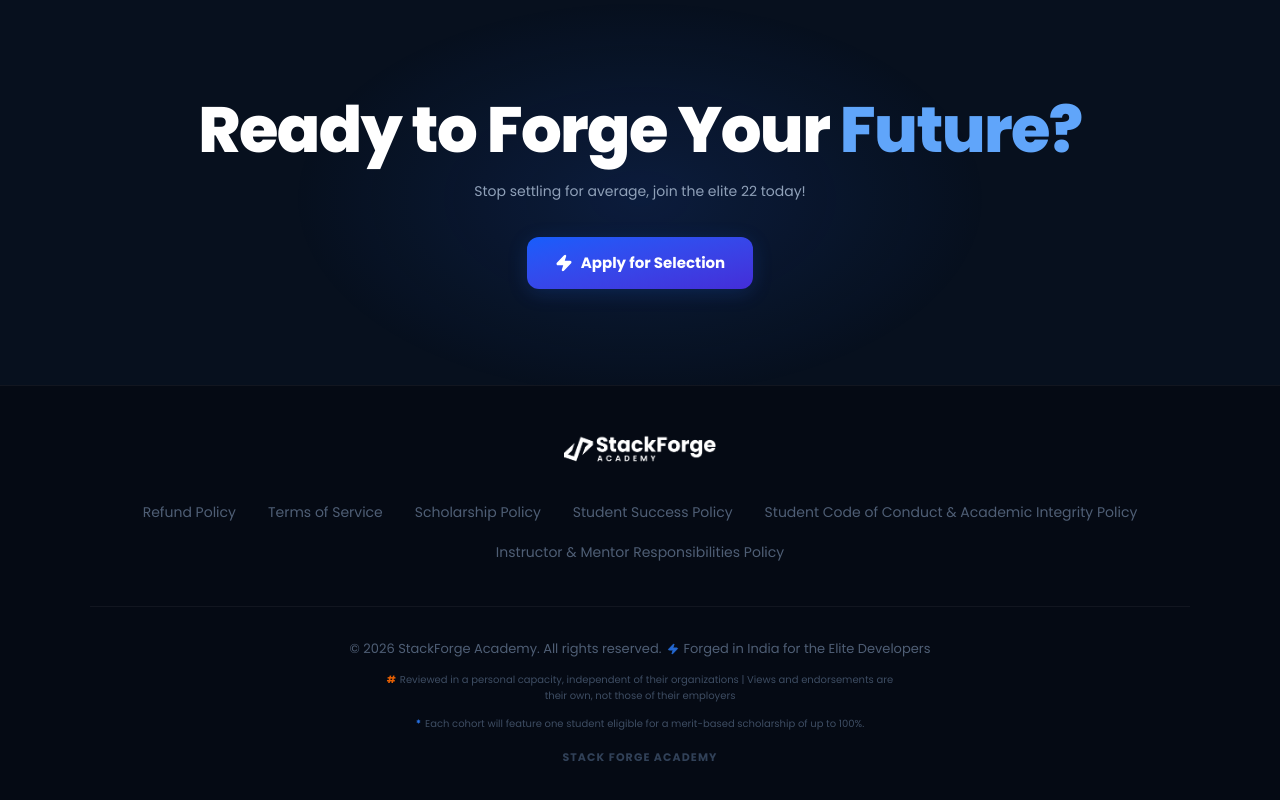
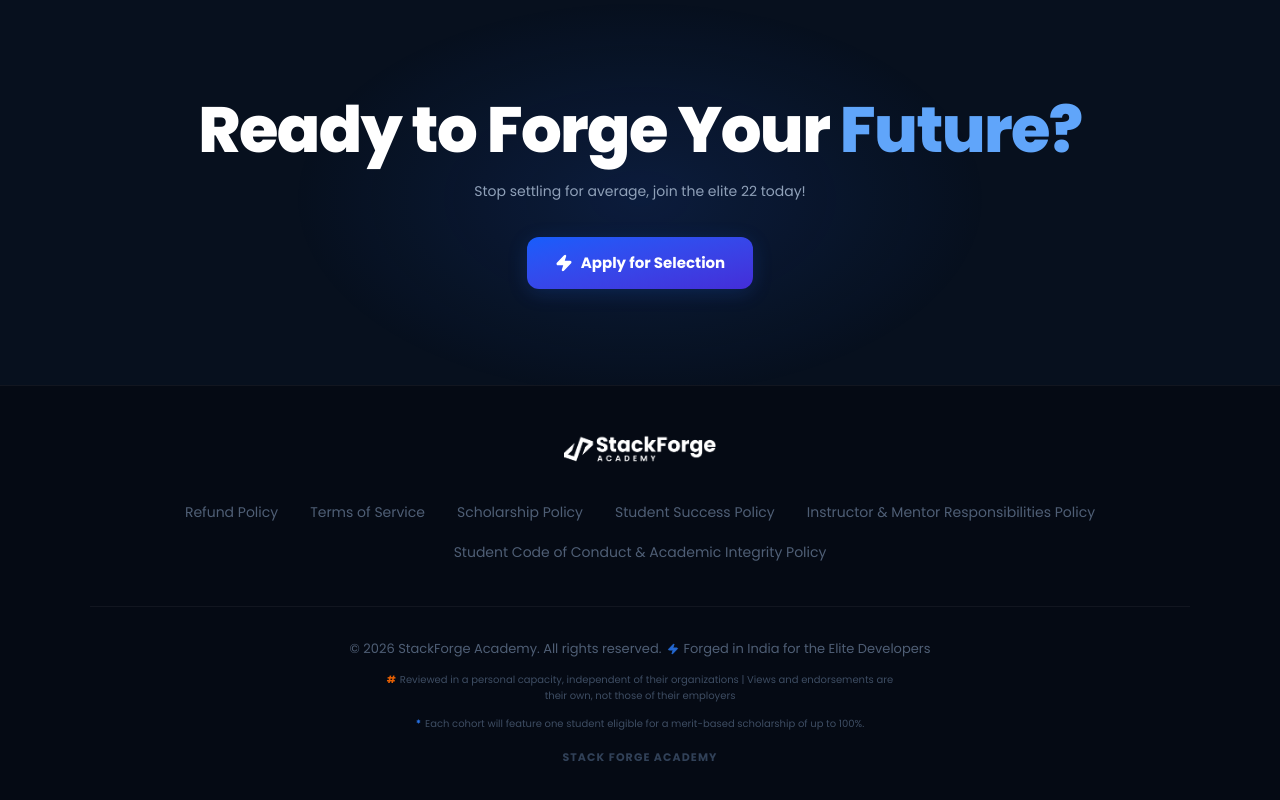
Before and after one commit to stackforgeacademy/stackForgeAcademy, a React (Vite) app: page / in a window 1280 px wide. Shown: the part 7492-8292 px from the top of the page. Built offline with nearby package versions, Linux system fonts and the light colour scheme.

Commit message:
footer changes

```diff
--- a/src/components/Footer.tsx
+++ b/src/components/Footer.tsx
@@ -21,8 +21,8 @@
             <Link to="/terms-of-service" target="_blank" rel="noopener noreferrer" className="text-sm text-slate-500 hover:text-blue-500 transition-colors py-1 text-center">Terms of Service</Link>
             <Link to="/scholarship-policy" target="_blank" rel="noopener noreferrer" className="text-sm text-slate-500 hover:text-blue-500 transition-colors py-1 text-center">Scholarship Policy</Link>
             <Link to="/student-success-policy" target="_blank" rel="noopener noreferrer" className="text-sm text-slate-500 hover:text-blue-500 transition-colors py-1 text-center">Student Success Policy</Link>
+            <Link to="/instructor-policy" target="_blank" rel="noopener noreferrer" className="text-sm text-slate-500 hover:text-blue-500 transition-colors py-1 text-center">Instructor & Mentor Responsibilities Policy</Link>
             <Link to="/code-of-conduct" target="_blank" rel="noopener noreferrer" className="text-sm text-slate-500 hover:text-blue-500 transition-colors py-1 text-center">Student Code of Conduct & Academic Integrity Policy</Link>
-            <Link to="/instructor-policy" target="_blank" rel="noopener noreferrer" className="text-sm text-slate-500 hover:text-blue-500 transition-colors py-1 text-center">Instructor & Mentor Responsibilities Policy</Link>
           </nav>
         </div>
 
```
